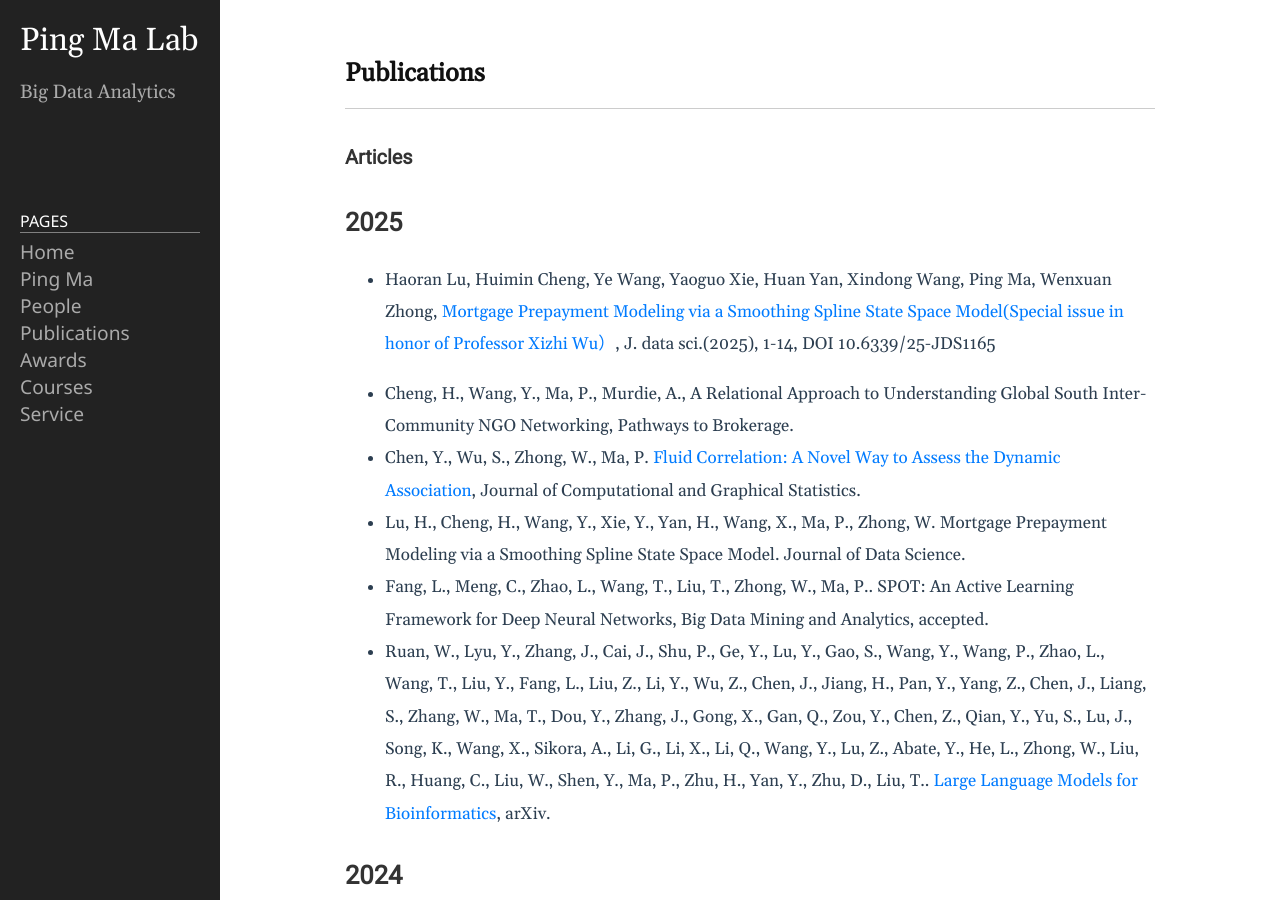
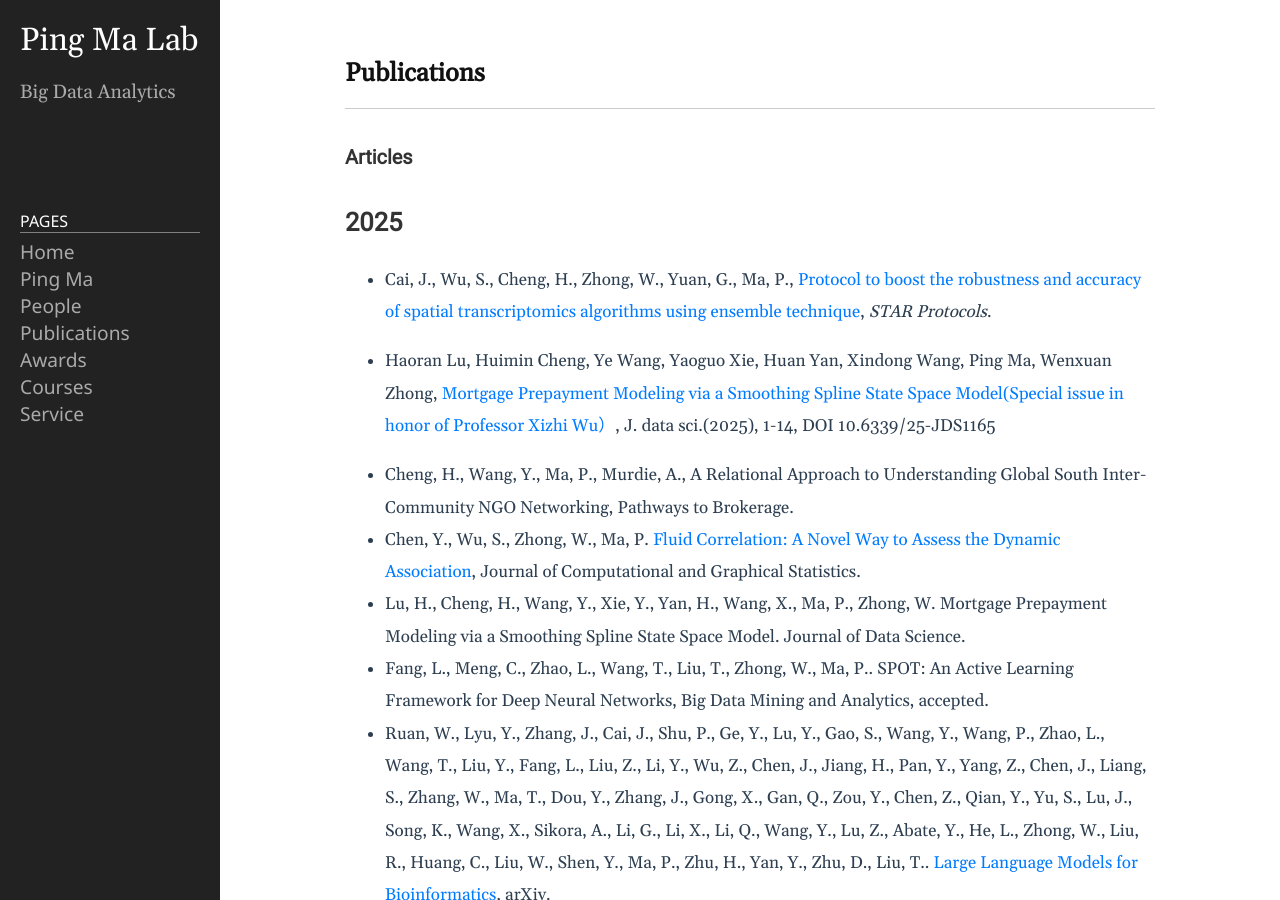
Before and after one commit to BDALpingio/BDALpingio.github.io, a Jekyll site: the page built from 3_publications.md, in a window 1280 px wide and 900 px high. Built offline with Jekyll 4.4.1, drawn with Linux system fonts in a browser that asks for light colours.

Commit message:
Update 3_publications.md

```diff
--- a/3_publications.md
+++ b/3_publications.md
@@ -8,6 +8,7 @@ permalink: /3_publications/
 
 
 ## 2025
+- Cai, J., Wu, S., Cheng, H., Zhong, W., Yuan, G., Ma, P., [Protocol to boost the robustness and accuracy of spatial transcriptomics algorithms using ensemble technique](https://www.sciencedirect.com/science/article/pii/S2666166725000140?via%3Dihub), _STAR Protocols_.
 - Haoran Lu, Huimin Cheng, Ye Wang, Yaoguo Xie, Huan Yan, Xindong Wang, Ping Ma, Wenxuan Zhong, [Mortgage Prepayment Modeling via a Smoothing Spline State Space Model(Special issue in honor of Professor Xizhi Wu）](https://jds-online.org/journal/JDS/article/1406/info), J. data sci.(2025), 1-14, DOI 10.6339/25-JDS1165
 
 - Cheng, H., Wang, Y., Ma, P., Murdie, A., A Relational Approach to Understanding Global South Inter-Community NGO Networking, Pathways to Brokerage.
```
